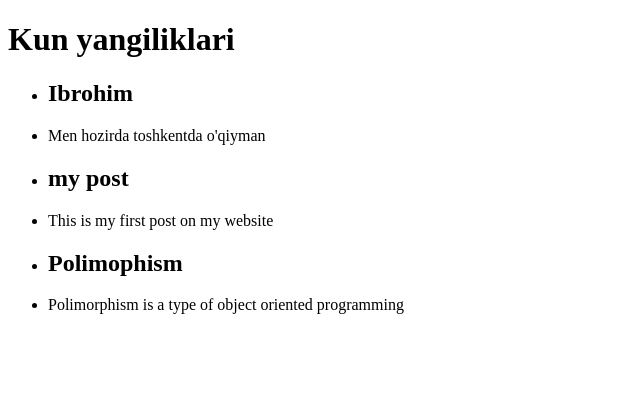
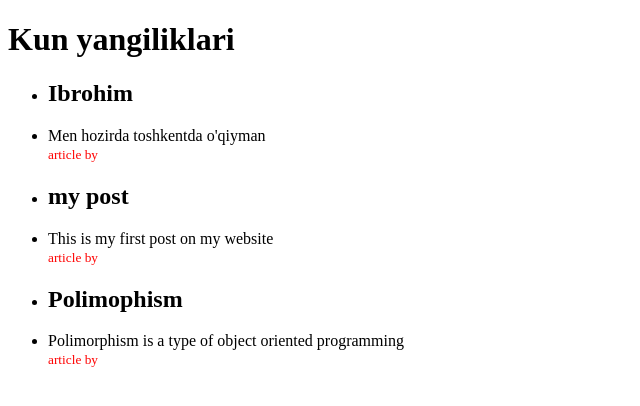
Before and after one commit to acuere/django-news, a Django app: page / in a window 1280 px wide. Shown: the top 406 px of the page, without its empty margins (0-640 px from the left). Run offline with Django 3.2, Linux system fonts and the light colour scheme; data comes from the database, SQL or seed files in the repository.

Commit message:
Admin show in below post

```diff
--- a/news/models.py
+++ b/news/models.py
@@ -6,6 +6,9 @@ from django.db import models
 class Post(models.Model):
     title = models.CharField(max_length=150)
     text = models.TextField()
+    # created_at = models.DateTimeField(auto_now_add=True)
 
     def __str__(self):
-        return self.title
+        return (self.title,
+                # f"({self.created_at:%Y-%m-%d %H:%M}):"
+                )
--- a/templates/home.html
+++ b/templates/home.html
@@ -9,8 +9,11 @@
 
     <ul>
         {% for post in object_list %}
+
             <b><li><h2> {{ post.title }}</h2></li></b>
             <li> {{ post.text }}</li>
+            <small style="color:red;">article by {{  user.username }} </small> {#<li><p style="color:red;">{{  }}</p></li>#}
+
         {% endfor %}
     </ul>
 </body>
```
